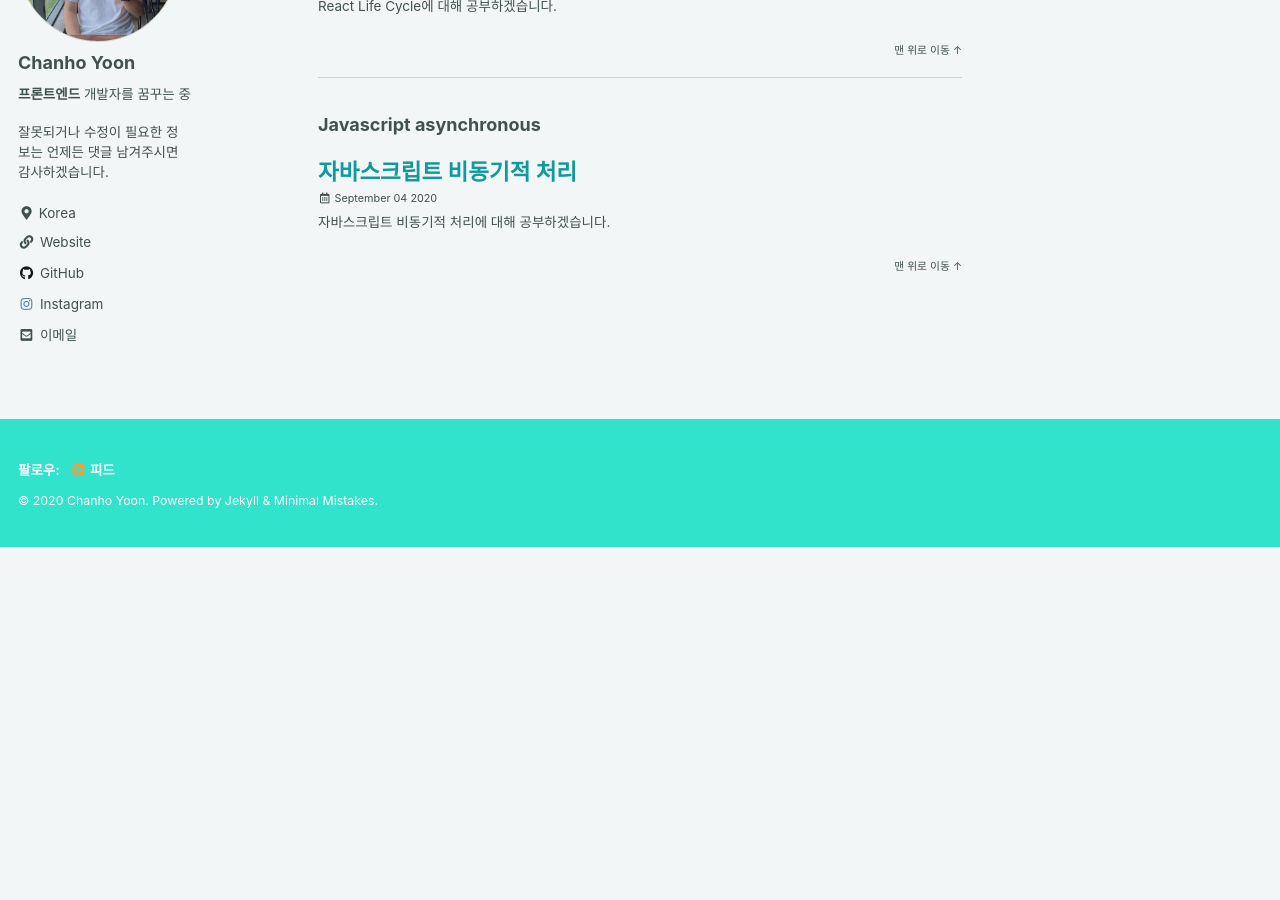
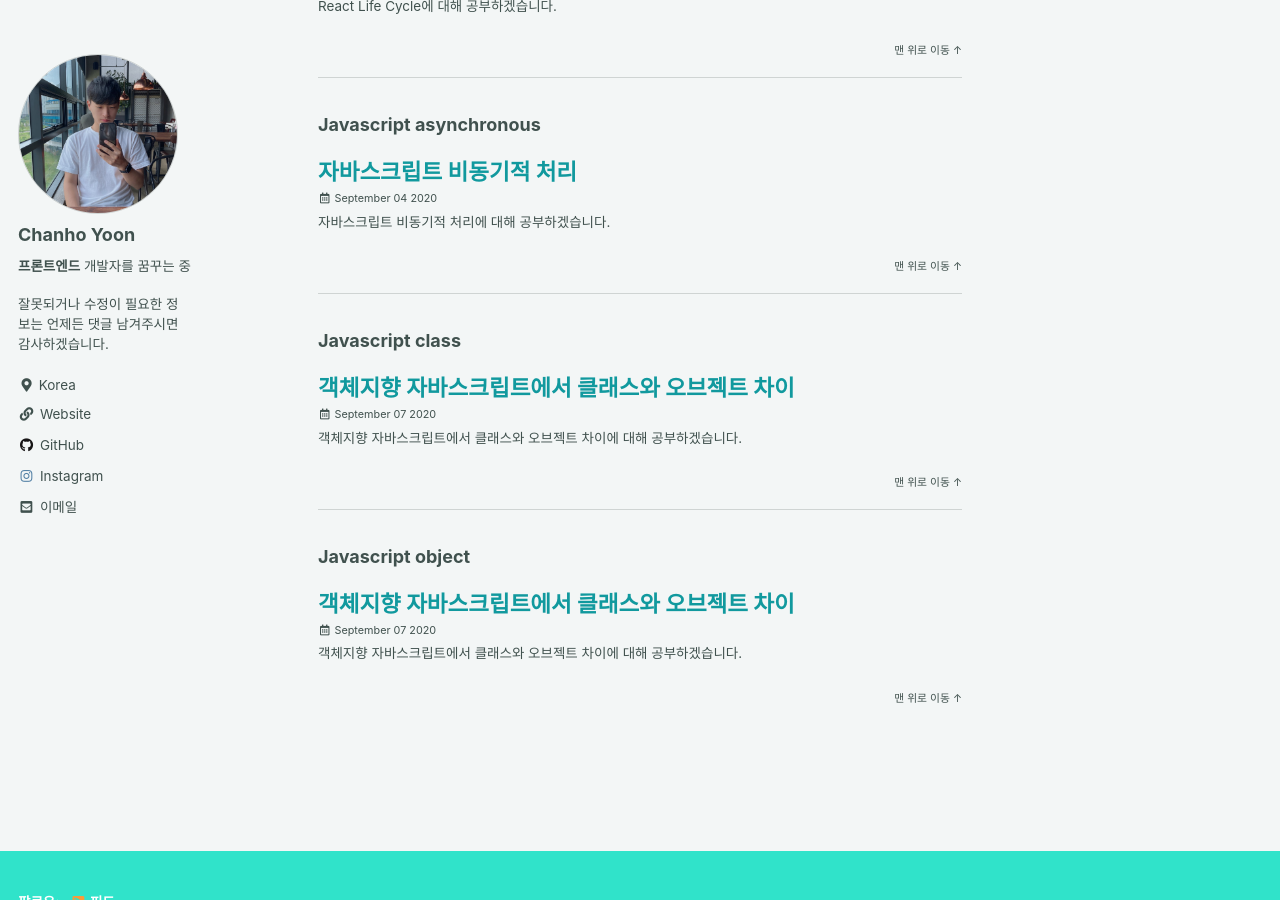
Before and after one commit to chanho-Yoon/chanho-Yoon.github.io, a Jekyll site: the page built from _pages/tag-archive.md, in a window 1280 px wide and 900 px high, scrolled down 2131 px. Built offline with Jekyll 4.4.1, drawn with Linux system fonts in a browser that asks for light colours; cached includes are drawn as plain includes; before the commit the page ends 2678 px from its top, so only the background shows below that; some of the changed text lies outside the part shown.

Commit message:
객체지향 자바스크립트 클래스와 오브젝트 차이 포스팅

````diff
--- /dev/null
+++ b/_posts/2020-09-07-js-class-object.md
@@ -0,0 +1,79 @@
+---
+title: '객체지향 자바스크립트에서 클래스와 오브젝트 차이'
+excerpt: '객체지향 자바스크립트에서 클래스와 오브젝트 차이에 대해 공부하겠습니다.'
+categories: [JavaScript]
+tags: [Javascript class, Javascript object]
+last_modified_at: 2020-09-07T01:15:00-16:00
+toc: true
+toc_label: '목차'
+---
+
+## 클래스와 오브젝트
+
+### 클래스란?
+
+클래스는 무언가를 만들 수 있는 틀, **템플릿**이라고도 불립니다.
+
+클래스에는 **fields**, **methods** 가 포함되어 있습니다.
+
+```js
+class animal {
+	name;  // field
+	local: // field
+	eat(); // method
+}
+```
+
+이와 같이 관련된 변수와 함수를 묶어 놓은 것을 **클래스**라고 합니다.
+
+클래스를 이용하여 **상속**과 **다양성**이 발생할 수 있는데 이러한 모든 것을 가능하게 하는 것이 **객체지향**입니다.
+
+### 오브젝트란?
+
+클래스는 무언가를 만들 수 있는 '틀' 이라고 했습니다.
+
+**오브젝트**는 이러한 틀(클래스)로 만들어낸 것 입니다.
+
+클래스를 이용하여 새로운 인스턴스를 생성하면 **오브젝트**가 되는 것입니다.
+
+### 클래스와 오브젝트 차이
+
+우리가 흔히 볼 수 있는 붕어빵을 만드는 과정을 예로 들어보겠습니다.
+
+붕어빵 틀(클래스) → 팥을 넣었다 → 팥 붙어빵(오브젝트)
+
+붕어빵 틀(클래스) → 크림을 넣었다 → 크림 붕어빵(오브젝트)
+
+## 클래스의 선언
+
+```js
+class Bungeoppang {
+  constructor(meterial) {
+    this.meterial = meterial;
+  }
+}
+```
+
+붕어빵을 만드는 클래스를 만들었습니다.
+
+클래스 생성 시에 해당하는 재료를 넣을 수 있는 생성자 또한 만들었습니다.
+
+## 오브젝트 생성
+
+```js
+const redBeanBungeoppang = new Bungeoppang('redBean'); // 팥 붙어빵
+const creamBungeoppang = new Bungeoppang('cream'); // 크림 붕어빵
+```
+
+```js
+redBeanBungeoppang.meterial;
+('redBean');
+creamBungeoppang.meterial;
+('cream');
+```
+
+`new` 키워드를 사용해서 오브젝트를 만드는데 재료로 '팥', '크림'을 넣었습니다.
+
+이와 같이 클래스(틀)을 이용하여 다양한 오브젝트를 생성할 수 있습니다.
+
+<!-- > [참고]() -->
````
Also changed, not shown: _posts/2020-09-04-js-Asynchronous.md (+3 -2 lines).
